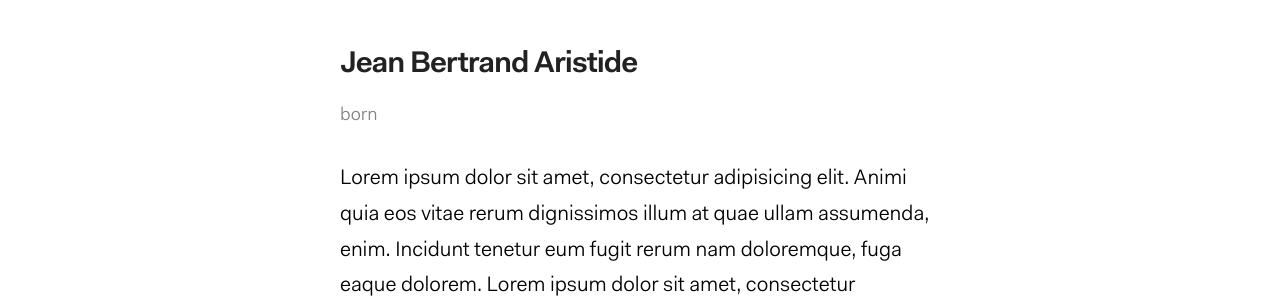
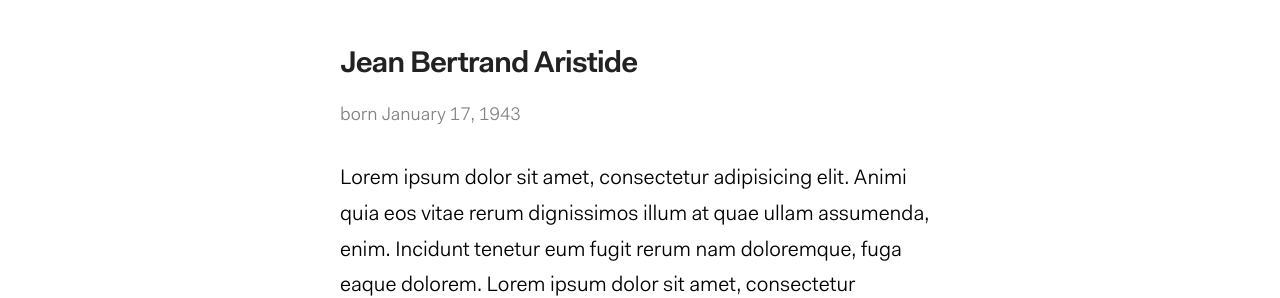
Before and after one commit to kenold/haitipresidents_jekyll, a Jekyll site: the page built from _presidents/jean-bertrand-aristide.md, in a window 1280 px wide. Shown: the top 298 px of the page. Built offline with Jekyll 4.4.1, drawn with Linux system fonts in a browser that asks for light colours; comment, search, counter and statistics services are not loaded.

Commit message:
fix birth_date variable

```diff
--- a/_layouts/president.html
+++ b/_layouts/president.html
@@ -5,7 +5,7 @@
 
   <header class="post-header">
     <h1 class="post-title">{{ page.title }}</h1>
-    <p class="post-meta">born {{ president.birth_date | date: '%B %d, %Y' }}</p>
+    <p class="post-meta">born {{ page.birth_date | date: '%B %d, %Y' }}</p>
   </header>
 
     <!-- div class="featured-image">
```
